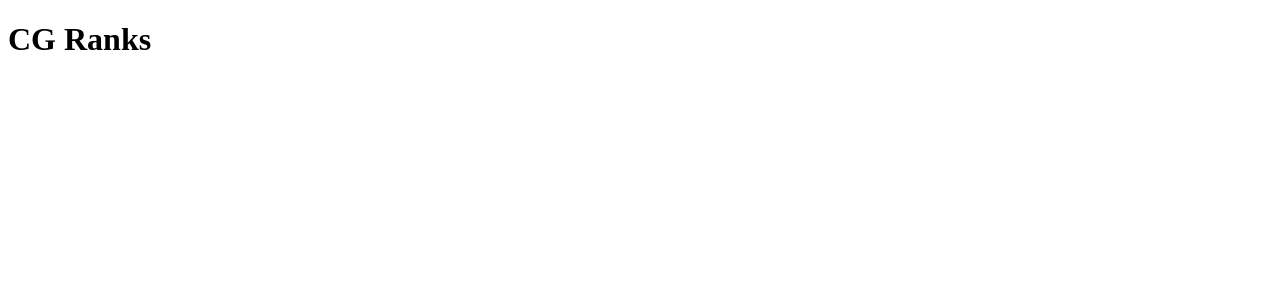
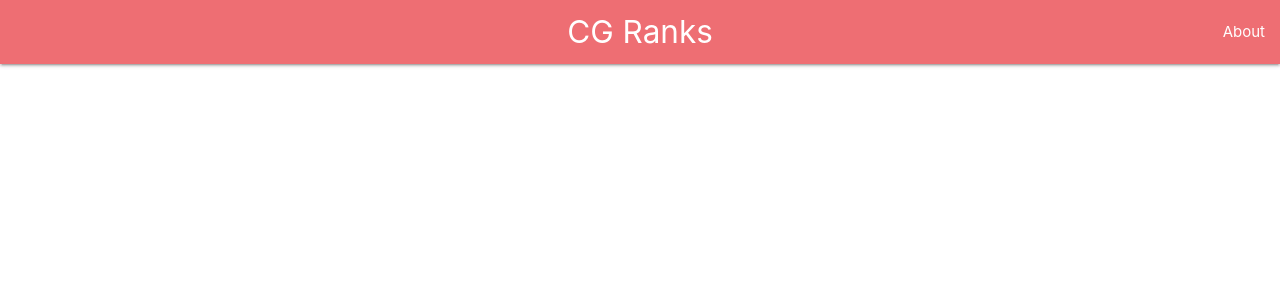
Before and after one commit to AdrienVannson/CG-Ranking, a PHP site: page / in a window 1280 px wide. Before the commit the part shown is almost empty. Shown: the top 300 px of the page. Run offline with PHP 8.4, Linux system fonts and the light colour scheme.

Commit message:
Include Materialize

```diff
--- a/index.php
+++ b/index.php
@@ -2,10 +2,27 @@
 <html>
 <head>
   <title>CG Ranks</title>
+
+  <link href="https://fonts.googleapis.com/icon?family=Material+Icons" rel="stylesheet">
+  <link rel="stylesheet" href="https://cdnjs.cloudflare.com/ajax/libs/materialize/1.0.0-rc.2/css/materialize.min.css">
+  <meta name="viewport" content="width=device-width, initial-scale=1.0"/>
 </head>
 <body>
 
-<h1>CG Ranks</h1>
+  <nav>
+    <div class="nav-wrapper">
+      <a href="#" class="brand-logo center">CG Ranks</a>
+      <ul id="nav-mobile" class="hide-on-med-and-down right">
+        <li><a>About</a></li>
+      </ul>
+    </div>
+  </nav>
 
+  <div class="container">
+
+
+  </div>
+
+  <script src="https://cdnjs.cloudflare.com/ajax/libs/materialize/1.0.0-rc.2/js/materialize.min.js"></script>
 </body>
 </html>
```
